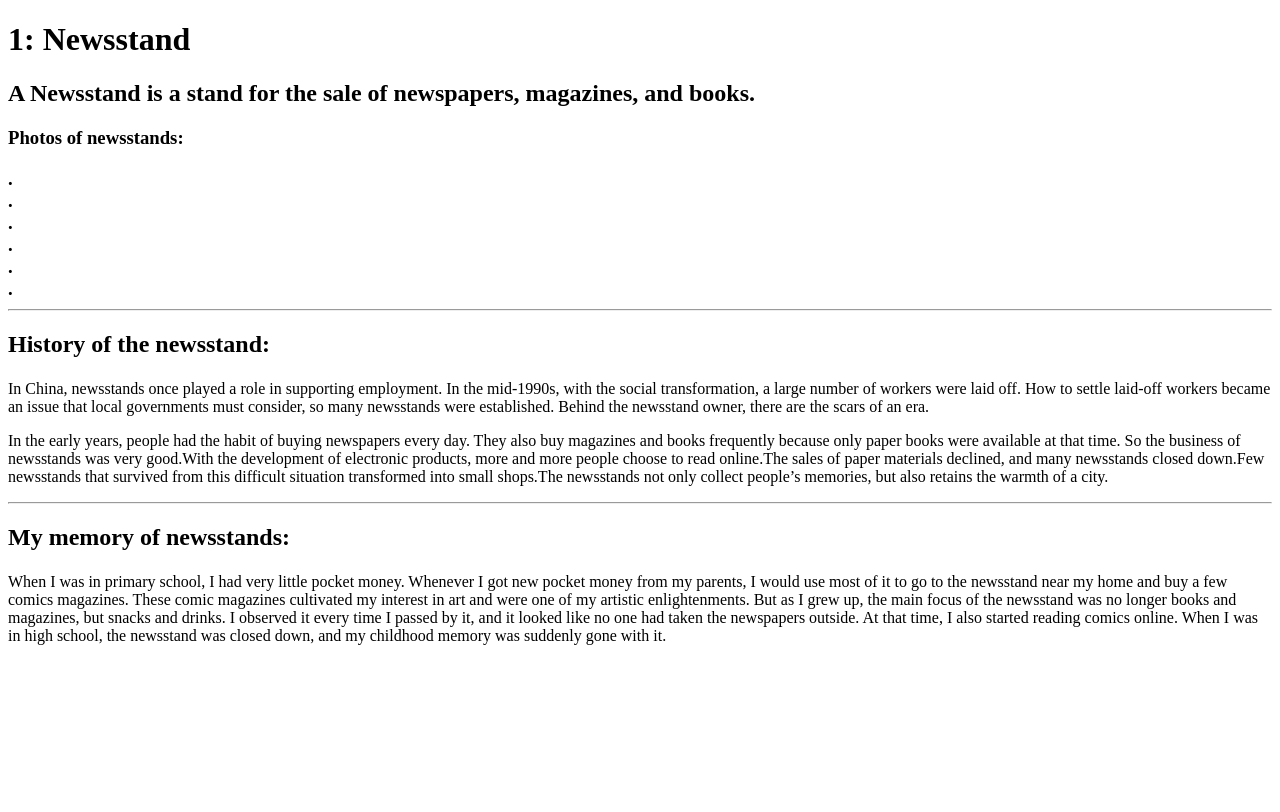
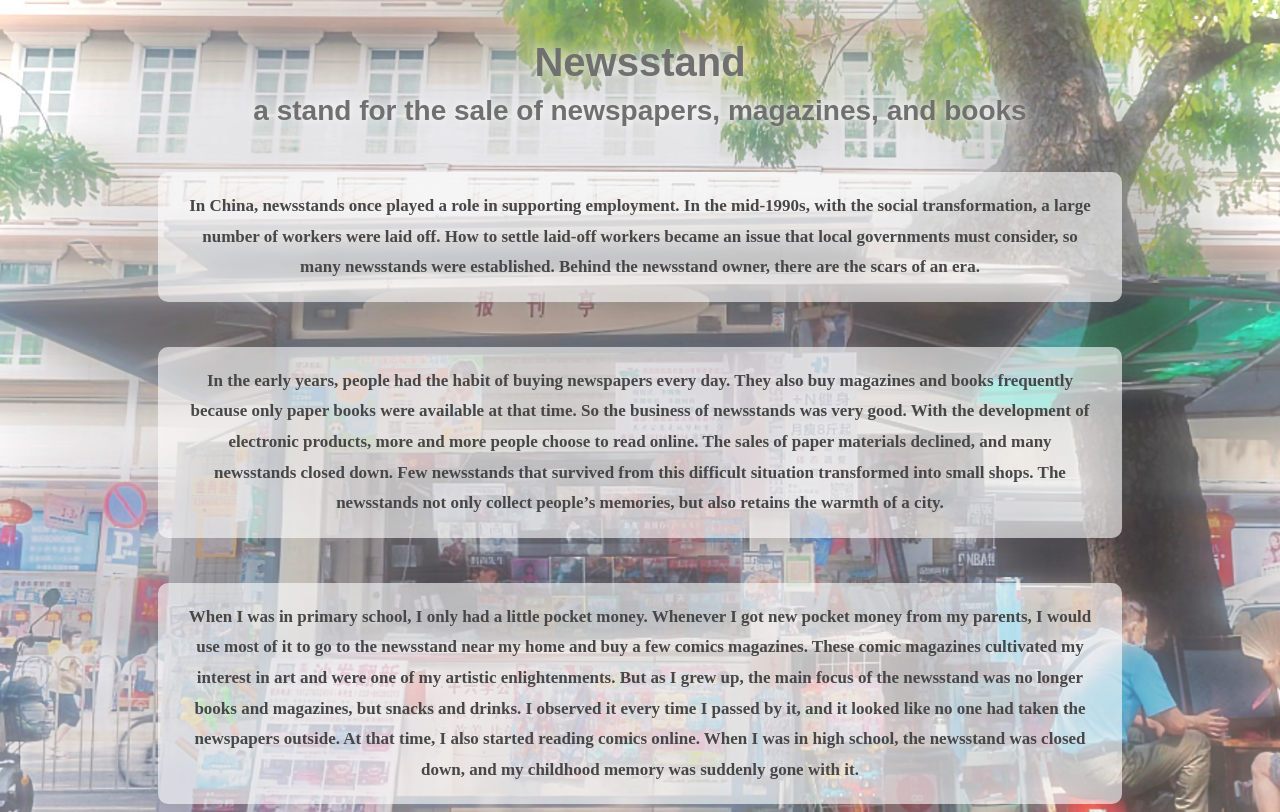
Before and after one commit to AimeeYi01/AimeeYi01.github.io, a plain HTML site: page entries/entry1/index.html in a window 1280 px wide. Drawn offline with Linux system fonts and the light colour scheme; a web font is replaced by a local one.

Commit message:
entry1 mid

```diff
--- a/entries/entry1/index.html
+++ b/entries/entry1/index.html
@@ -1,31 +1,37 @@
 <!DOCTYPE html>
 <html>
 <head>
-	<meta charset="utf-8">
-	<meta name="viewport" content="width=device-width, initial-scale=1">
-	<title>Aimee's Harmonic Collection</title>
+<meta charset="utf-8">
+<meta name="viewport" content="width=device-width, initial-scale=1">
+<link rel="stylesheet" type="text/css" href="main.css">
+<link rel="stylesheet" href="https://use.typekit.net/idb6vdd.css">
+<link rel="stylesheet" href="https://use.typekit.net/wlw3dkb.css">
+<title>Entry 1</title>
 </head>
+
 <body>
-	<h1>1: Newsstand</h1>
-	<h2>A Newsstand is a stand for the sale of newspapers, magazines, and books.<h2>
-	<h3>Photos of newsstands:<h3>
 
-  .<br>.<br>.<br>.<br>.<br>.
+<div class="h1">
+    <p>Newsstand</p>
+</div>
 
+<div class="h2">
+    <p>a stand for the sale of newspapers, magazines, and books</p>
+</div>
 
-  <hr>
+<div class="p">
+    <div class="p1">
+        <p>In China, newsstands once played a role in supporting employment. In the mid-1990s, with the social transformation, a large number of workers were laid off. How to settle laid-off workers became an issue that local governments must consider, so many newsstands were established. Behind the newsstand owner, there are the scars of an era. </p>
+    </div>
 
-  <h2>History of the newsstand:<h2>
-  <h5> </h5>
-  <p>In China, newsstands once played a role in supporting employment. In the mid-1990s, with the social transformation, a large number of workers were laid off. How to settle laid-off workers became an issue that local governments must consider, so many newsstands were established. Behind the newsstand owner, there are the scars of an era. </p>
+    <div class="p2">
+        <p>In the early years, people had the habit of buying newspapers every day. They also buy magazines and books frequently because only paper books were available at that time. So the business of newsstands was very good. With the development of electronic products, more and more people choose to read online. The sales of paper materials declined, and many newsstands closed down. Few newsstands that survived from this difficult situation transformed into small shops. The newsstands not only collect people’s memories, but also retains the warmth of a city. </p>
+    </div>
 
-  <p>In the early years, people had the habit of buying newspapers every day. They also buy magazines and books frequently because only paper books were available at that time. So the business of newsstands was very good.With the development of electronic products, more and more people choose to read online.The sales of paper materials declined, and many newsstands closed down.Few newsstands that survived from this difficult situation transformed into small shops.The newsstands not only collect people’s memories, but also retains the warmth of a city. </p>
+    <div class="p3">
+        <p>When I was in primary school, I only had a little pocket money. Whenever I got new pocket money from my parents, I would use most of it to go to the newsstand near my home and buy a few comics magazines. These comic magazines cultivated my interest in art and were one of my artistic enlightenments. But as I grew up, the main focus of the newsstand was no longer books and magazines, but snacks and drinks. I observed it every time I passed by it, and it looked like no one had taken the newspapers outside. At that time, I also started reading comics online. When I was in high school, the newsstand was closed down, and my childhood memory was suddenly gone with it. </p>
+    </div>
+</div>
 
-  <hr>
-
-  <h2>My memory of newsstands:</h2>
-  <h5> </h5>
-  <p>When I was in primary school, I had very little pocket money. Whenever I got new pocket money from my parents, I would use most of it to go to the newsstand near my home and buy a few comics magazines. These comic magazines cultivated my interest in art and were one of my artistic enlightenments. But as I grew up, the main focus of the newsstand was no longer books and magazines, but snacks and drinks. I observed it every time I passed by it, and it looked like no one had taken the newspapers outside. At that time, I also started reading comics online. When I was in high school, the newsstand was closed down, and my childhood memory was suddenly gone with it. </p>
-  <h5> </h5>
 </body>
 </html>
--- /dev/null
+++ b/entries/entry1/main.css
@@ -0,0 +1,95 @@
+body {
+	background-attachment: fixed;
+	background-image: url('e1bk.jpg');
+	background-size: cover;
+	background-repeat: no-repeat;
+	background-position: center;
+}
+
+.h1{
+  text-align: center;
+  font-size: 40px;
+  font-family: "anaphora-stencil", sans-serif;
+  font-weight: 900;
+  font-style: normal;
+  margin-top: 5px;
+  color: #707070;
+  text-shadow: 0 0 15px #ffffff;
+}
+
+.h2{
+  text-align: center;
+  font-size: 28px;
+  font-family: "anaphora-stencil", sans-serif;
+  font-weight: 700;
+  font-style: normal;
+  margin-top: -30px;
+  color: #707070;
+  text-shadow: 0 0 10px #ffffff;
+}
+
+.p1{
+ margin-top: 45px;
+ line-height: 1.8;
+ font-size: 17px;
+ text-align: center;
+ position:relative;
+ font-family: "trilby", serif;
+ font-weight: 600;
+ font-style: normal;
+ color: #474747;
+ background-color: rgba(255, 255, 255, 0.6);
+ padding: 2px 30px 2px 30px;
+ border-radius: 10px;
+}
+
+.p2{
+ margin-top: 45px;
+ line-height: 1.8;
+ font-size: 17px;
+ text-align: center;
+ position:relative;
+ font-family: "trilby", serif;
+ font-weight: 600;
+ font-style: normal;
+ background-color: rgba(255, 255, 255, 0.6);
+ color: #474747;
+ padding: 2px 30px 2px 30px;
+ border-radius: 10px;
+}
+
+.p3{
+ margin-top: 45px;
+ line-height: 1.8;
+ font-size: 17px;
+ text-align: center;
+ position:relative;
+ font-family: "trilby", serif;
+ font-weight: 600;
+ font-style: normal;
+ background-color: rgba(255, 255, 255, 0.6);
+ color: #474747;
+ padding: 2px 30px 2px 30px;
+ border-radius: 10px;
+}
+
+@media (min-width: 768px) {
+	.p {
+		padding-left: 150px;
+		padding-right: 150px;
+    }
+}
+
+@media (max-width: 992px) {
+ 	.p {
+ 		padding-left: 60px;
+ 		padding-right: 60px;
+    }
+}
+
+@media (max-width: 767px) {
+ 	.p {
+ 		padding-left: 25px;
+ 		padding-right: 25px;
+    }
+}
```
Also changed, not shown: entries/entry6/index.html (+0 -1 lines), index.html (+2 -0 lines), entries/entry1/e1bk.jpg (added), 1 other file.
